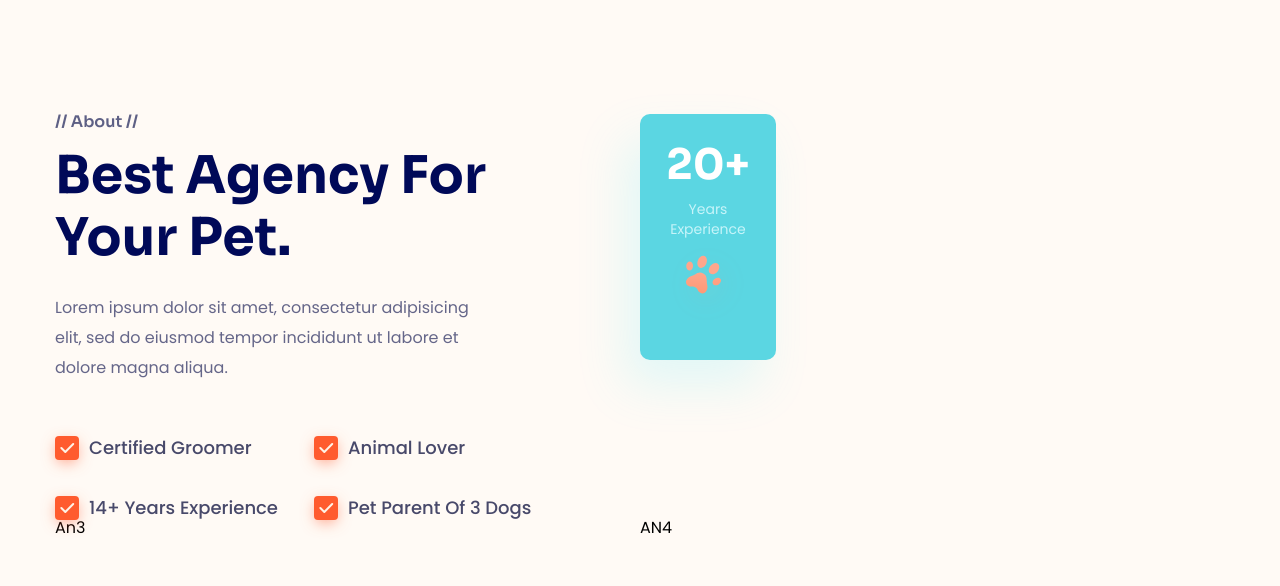
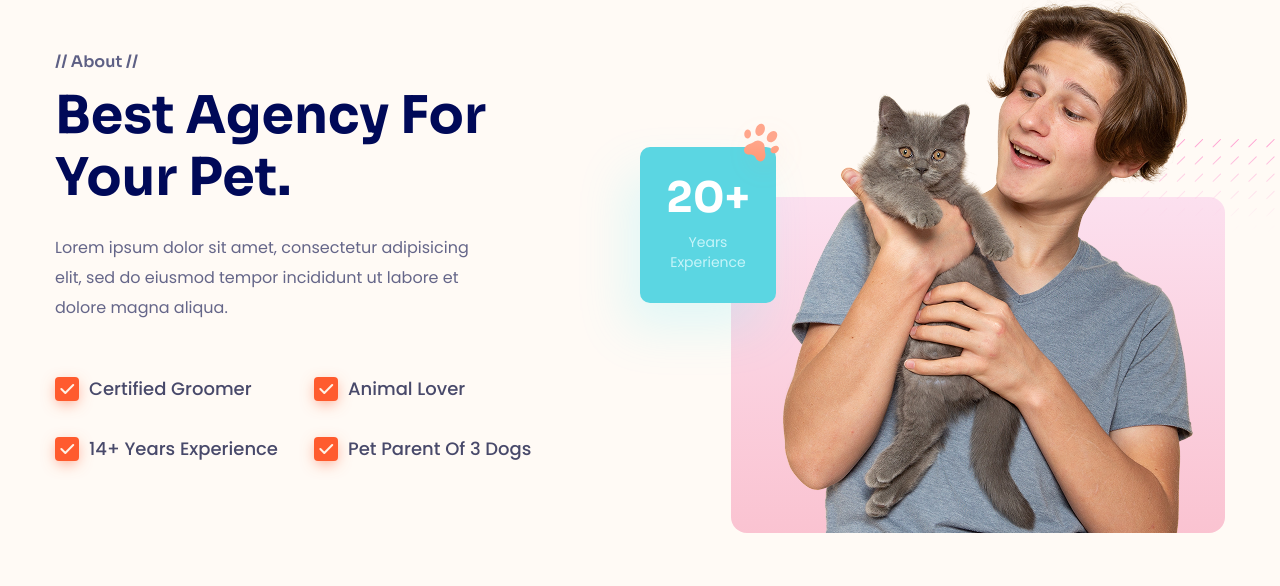
Before and after one commit to PhuocAn010205/du_an_4, a plain HTML site: page index.html in a window 1280 px wide. Shown: the part 914-1500 px from the top of the page. Before the commit the page ends 1453 px from the top, so only its background shows below. Drawn offline with Linux system fonts and the light colour scheme.

Commit message:
luoi vay

```diff
--- a/asset/css/style.css
+++ b/asset/css/style.css
@@ -251,12 +251,17 @@ a {
 }
 /* About */
 .about {
-    margin-top: 270px;
+    margin-top: 138px;
 }
 .about__inner{
     display: grid;
     grid-template-columns: 1fr 1fr;
+    align-items: center;
+    row-gap: 146px; /* Khoang cach giua 2 cot*/
 
+}
+.about__media{
+    position: relative;
 }
 .about__label {
     color: #5E6085;
@@ -281,7 +286,7 @@ a {
 
 }
 .about__check-item{
-    position: relative;
+   position: relative;
     display: flex;
     align-items: center;
     column-gap: 10px;
@@ -293,6 +298,7 @@ a {
 .about__check-item::before {
     content: "";
     width: 24px;
+    display: inline-block;
     height: 24px;
     background: var(--primary-color);
     box-shadow: 0 4px 15px -3px rgba(255,93,49,0.69);
@@ -307,11 +313,14 @@ a {
 /* About Card */
 .about__card{
     width: 136px;
+    top: 165px;
+    left: 0;
     border-radius: 10px;
     padding: 30px 26px;
     background: #5BD6E2;
     box-shadow: -15px 26px 48px 0px rgba(85, 240, 255, 0.17);
     text-align: center;
+    position: absolute;
 
 }
 .about__card-title {
@@ -329,3 +338,48 @@ a {
     font-weight: 400;
     line-height: 1.42; /* 142.857% */
 }
+.about__card-decor {
+    position: absolute;
+    top:-39px;
+    right: -32px;
+}
+.about__img-wrap {
+    position: relative;
+    width: 494px;
+    margin-left: auto;
+}
+.about__img-wrap::after{
+    content: "";
+    position: absolute;
+    inset: auto 0 0 0;
+    border-radius: 16px;
+    background: linear-gradient(180deg, #FCE0EF 0%, #FAC3D1 100%);
+    height: 336px;
+    z-index: -1;
+
+}
+.about__img{
+    width: 450px;
+    display: block;
+    margin: 0 auto;
+}
+.about__media-decor {
+    position: absolute;
+    right: -50px;
+    top: 157px;
+    z-index: -1;
+}
+.about__img-wrap-bottom {
+    margin-left: 0;
+    border-radius: 18px;
+    border: 2px solid #FFF;
+    background: linear-gradient(180deg, #C6E2FA 0%, #94C2EA 100%);
+    box-shadow: 0px 17px 77px -8px rgba(190, 165, 139, 0.17);
+}
+.about__img-wrap-bottom::after {
+    content: none;
+
+}
+.about__img-bottom{
+    width: 100%;
+}
--- a/index.html
+++ b/index.html
@@ -165,13 +165,20 @@
                             </p>
                             <img src="./asset/img/about__decor.svg" alt="" class="about__card-decor">
                          </div>
+                         <!-- About image wrapper -->
+                          <figure class="about__img-wrap">
+                            <img src="./asset/img/about-01.png" alt="" class="about__img">
+                          </figure>
+                          <img src="./asset/img/Union (4).svg" alt="" class="about__media-decor">
 
                     </div>
-                    <div class="about__media">An3</div>
+                    <div class="about__media">  <figure class="about__img-wrap about__img-wrap-bottom">
+                        <img src="./asset/img/babedog.svg" alt="" class="about__img about__img-bottom">
+                      </figure>
+                    </div>
                     <section class="about__content">AN4</section>
                 </div>
             </div>
-
           </section>
      </main>
 </body>
```
Also changed, not shown: asset/img/babedog.svg (added).
